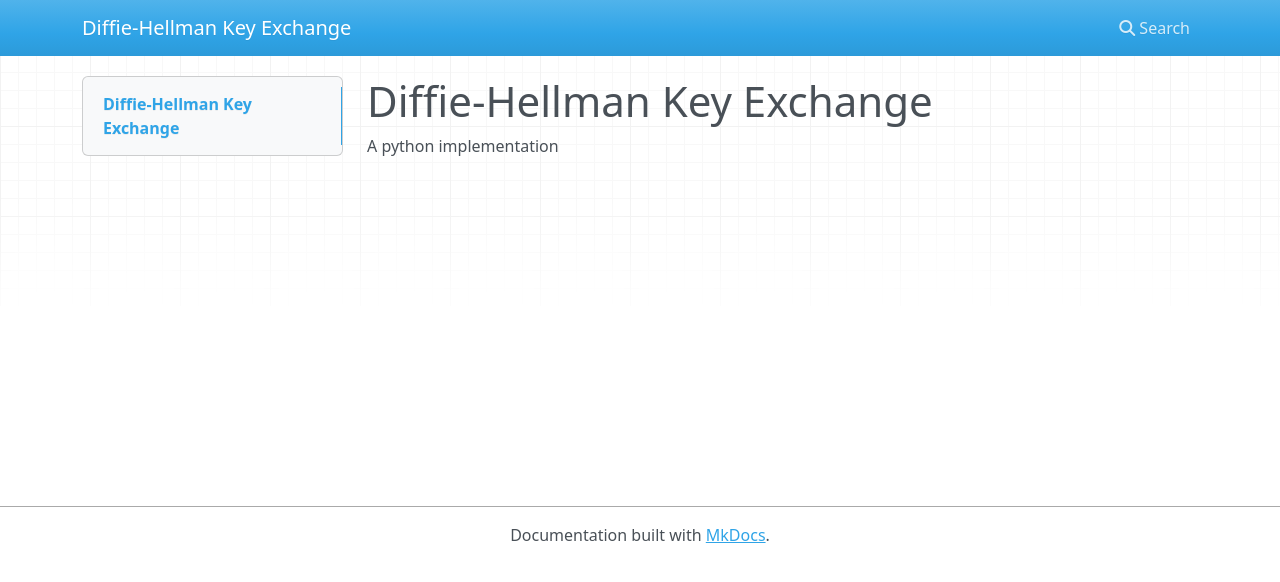
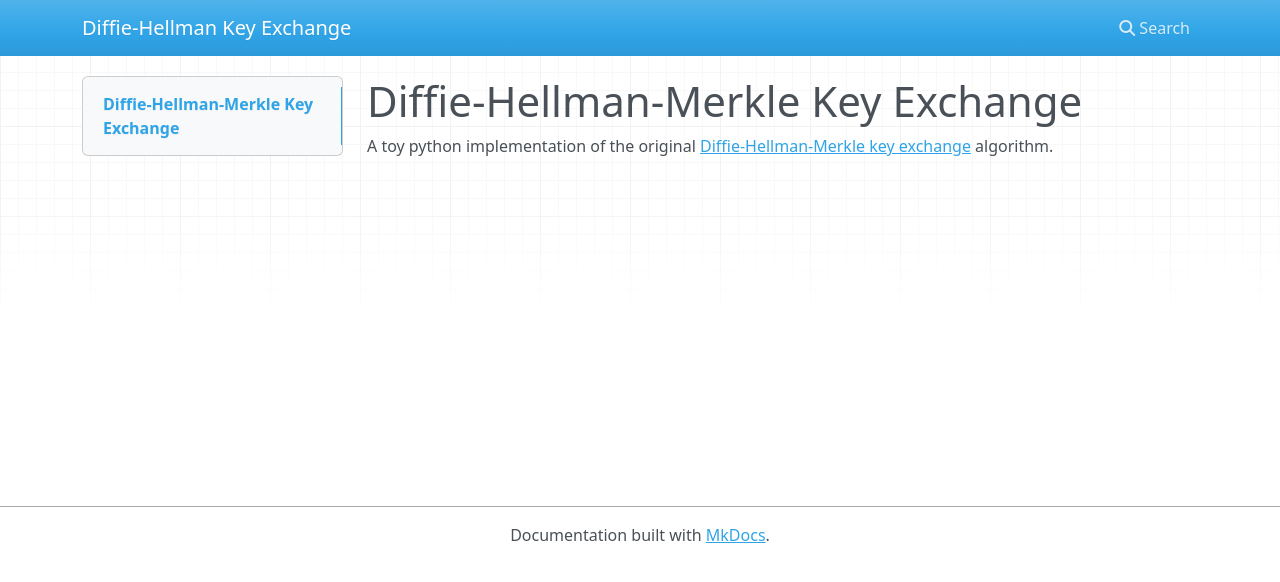
Before and after one commit to shanebarakat/python-github-ci-pipeline, an MkDocs documentation site: the page built from docs/index.md, in a window 1280 px wide. Shown: the top 582 px of the page. Built offline with MkDocs 1.6.1, drawn with Linux system fonts in a browser that asks for light colours; nearby versions of some CDN libraries.

```diff
--- a/docs/index.md
+++ b/docs/index.md
@@ -1,3 +1,3 @@
-# Diffie-Hellman Key Exchange
+# Diffie-Hellman-Merkle Key Exchange
 
-A python implementation
+A toy python implementation of the original [Diffie-Hellman-Merkle key exchange](https://en.wikipedia.org/wiki/Diffie–Hellman_key_exchange#Cryptographic_explanation) algorithm.
```
Also changed, not shown: README.md (+5 -5 lines).
